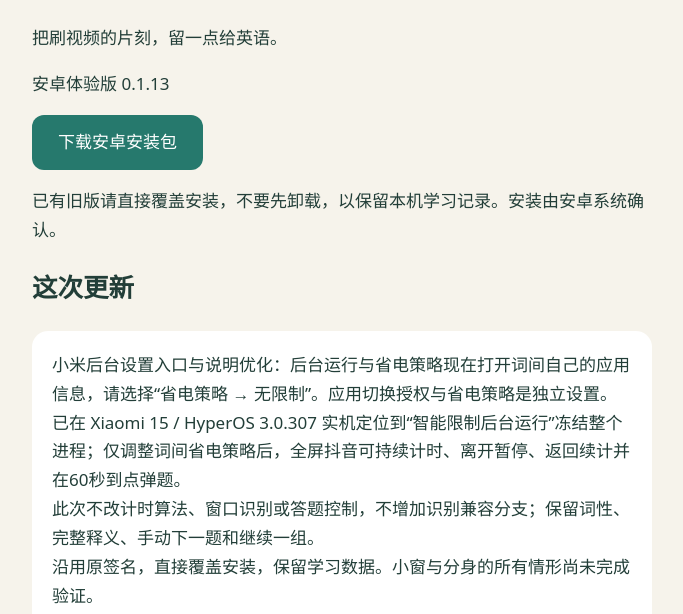
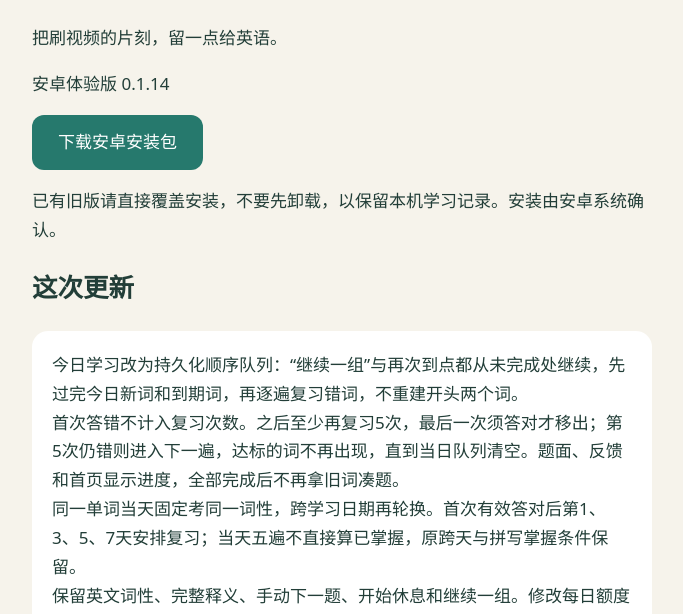
Before and after one commit to chanyunyu418-netizen/cijian-updates, a plain HTML site: page index.html in a window 1280 px wide. Shown: the part 175-789 px from the top of the page, without its empty margins (298-981 px from the left). Drawn offline with Linux system fonts and the light colour scheme.

Commit message:
Publish Cijian 0.1.14 persistent daily word and error-review queue

```diff
--- a/index.html
+++ b/index.html
@@ -1,9 +1,10 @@
 <!doctype html>
 <html lang="zh-CN"><meta charset="utf-8"><meta name="viewport" content="width=device-width,initial-scale=1"><title>词间 · 安卓下载</title>
 <style>body{margin:0;background:#f6f3eb;color:#223e38;font:17px/1.7 system-ui,sans-serif}main{max-width:620px;margin:8vh auto;padding:28px}h1{font-size:42px;line-height:1.2}a.download{display:inline-block;background:#26796d;color:white;padding:13px 26px;border-radius:12px;text-decoration:none}pre{white-space:pre-wrap;font:inherit;background:white;padding:20px;border-radius:16px}small{display:block;margin-top:28px}</style>
-<main><h1>词间</h1><p>把刷视频的片刻，留一点给英语。</p><p>安卓体验版 0.1.13</p><p><a class="download" href="cijian-0.1.13.apk" download>下载安卓安装包</a></p>
-<p>已有旧版请直接覆盖安装，不要先卸载，以保留本机学习记录。安装由安卓系统确认。</p><h2>这次更新</h2><pre>小米后台设置入口与说明优化：后台运行与省电策略现在打开词间自己的应用信息，请选择“省电策略 → 无限制”。应用切换授权与省电策略是独立设置。
-已在 Xiaomi 15 / HyperOS 3.0.307 实机定位到“智能限制后台运行”冻结整个进程；仅调整词间省电策略后，全屏抖音可持续计时、离开暂停、返回续计并在60秒到点弹题。
-此次不改计时算法、窗口识别或答题控制，不增加识别兼容分支；保留词性、完整释义、手动下一题和继续一组。
-沿用原签名，直接覆盖安装，保留学习数据。小窗与分身的所有情形尚未完成验证。</pre>
+<main><h1>词间</h1><p>把刷视频的片刻，留一点给英语。</p><p>安卓体验版 0.1.14</p><p><a class="download" href="cijian-0.1.14.apk" download>下载安卓安装包</a></p>
+<p>已有旧版请直接覆盖安装，不要先卸载，以保留本机学习记录。安装由安卓系统确认。</p><h2>这次更新</h2><pre>今日学习改为持久化顺序队列：“继续一组”与再次到点都从未完成处继续，先过完今日新词和到期词，再逐遍复习错词，不重建开头两个词。
+首次答错不计入复习次数。之后至少再复习5次，最后一次须答对才移出；第5次仍错则进入下一遍，达标的词不再出现，直到当日队列清空。题面、反馈和首页显示进度，全部完成后不再拿旧词凑题。
+同一单词当天固定考同一词性，跨学习日期再轮换。首次有效答对后第1、3、5、7天安排复习；当天五遍不直接算已掌握，原跨天与拼写掌握条件保留。
+保留英文词性、完整释义、手动下一题、开始休息和继续一组。修改每日额度在次日计划生效；覆盖安装保留成绩，并依据现存当日明细接续进度。
+计时主循环、窗口识别、白名单和答题窗口守护未改动。本版通过16组逻辑测试及3组持久化集成测试；手机已断开，尚未做本版实机验证。原小窗悬浮播放器不累计的边界未在本版修改。</pre>
 <small>仅提供安卓版本。软件内可选择是否下载更新。本页及安装包使用HTTPS提供。</small></main></html>
```
Also changed, not shown: update.json (+5 -5 lines), 2 other files.
